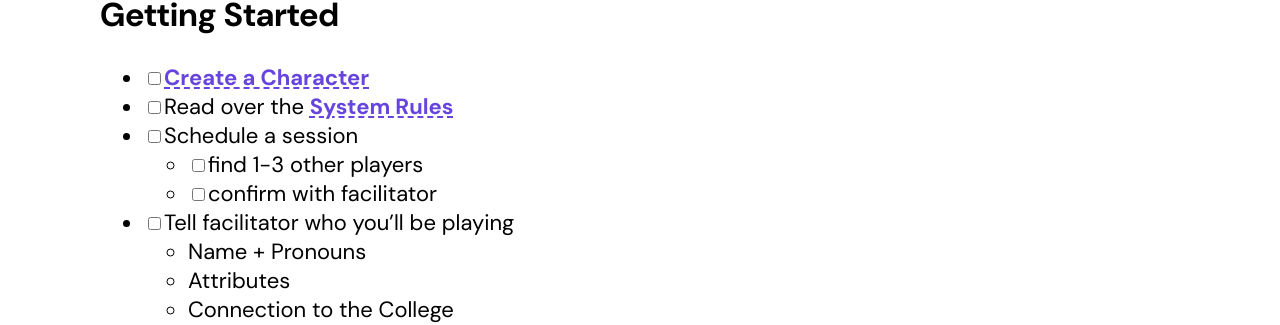
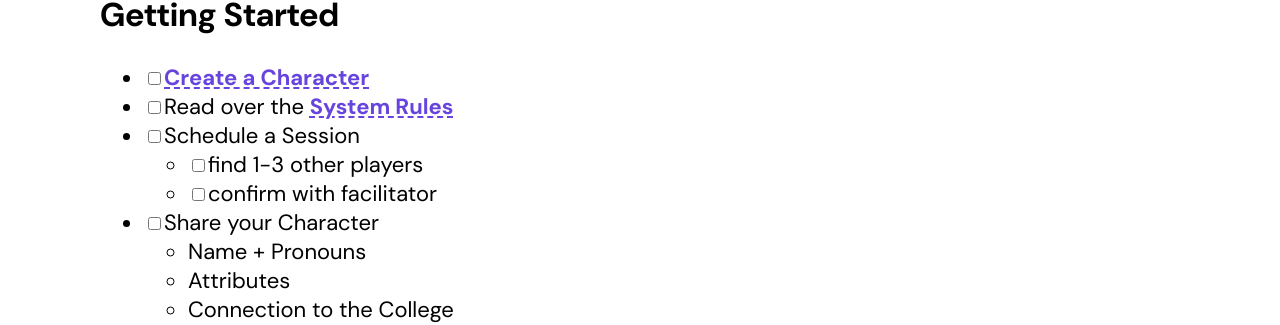
Before and after one commit to tm-nielsen/portfolio-site, a Jekyll site: the page built from kramer/index.md, in a window 1280 px wide. Shown: the part 323-648 px from the top of the page. Built offline with Jekyll 4.4.1, drawn with Linux system fonts in a browser that asks for light colours.

Commit message:
Updated kramer county onboarding - specified attributes as public - updated checklist to include an item to share attributes

```diff
--- a/kramer/index.md
+++ b/kramer/index.md
@@ -9,10 +9,10 @@ A high lethality sitcom role-playing game orbiting *Kramer County Community Coll
 ## Getting Started
 - [ ] [Create a Character](character-creation)
 - [ ] Read over the [System Rules](system)
-- [ ] Schedule a session
+- [ ] Schedule a Session
     - [ ] find 1-3 other players
     - [ ] confirm with facilitator
-- [ ] Tell facilitator who you'll be playing
+- [ ] Share your Character
     - Name + Pronouns
     - Attributes
     - Connection to the College
```
Also changed, not shown: kramer/Character Creation.md (+2 -2 lines).
